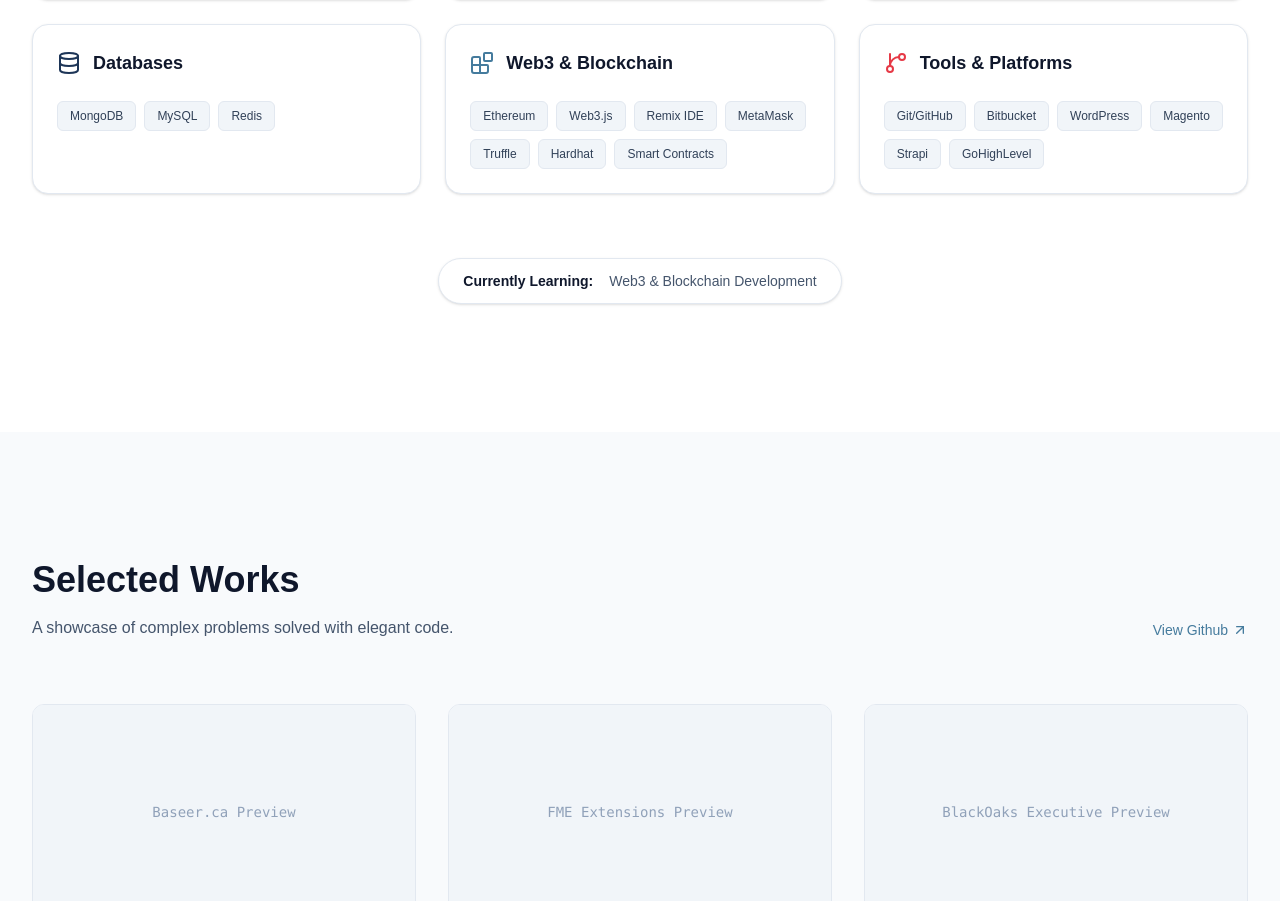
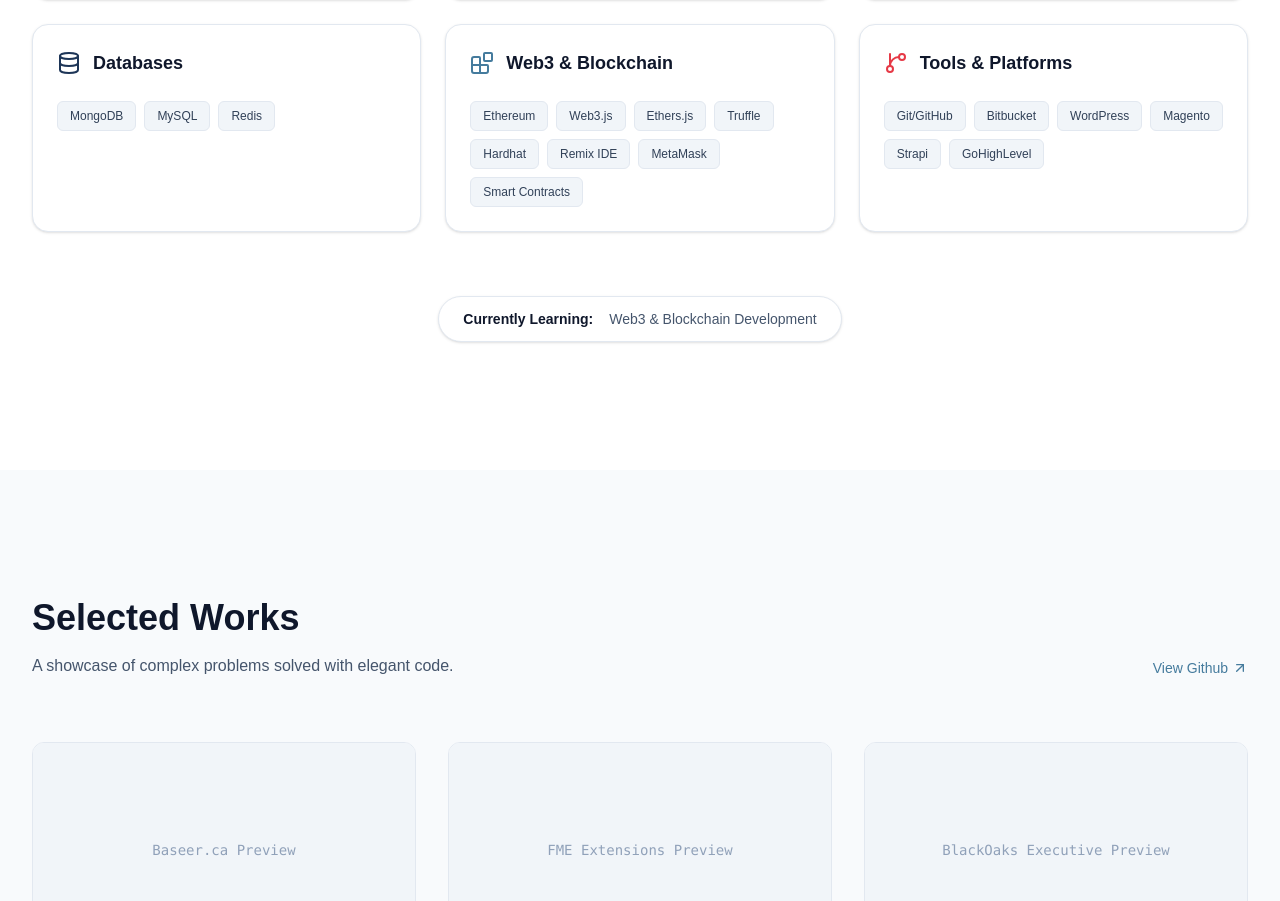
Before and after one commit to shuaibkhandev/shuaib_portfolio, a Next.js app: page / in a window 1280 px wide. Shown: the part 3038-3939 px from the top of the page. Built offline with nearby package versions, Linux system fonts and the light colour scheme.

Commit message:
updated web3 skills

```diff
--- a/src/components/Skills.tsx
+++ b/src/components/Skills.tsx
@@ -31,7 +31,7 @@
     },
     {
       title: "Web3 & Blockchain",
-      skills: ["Ethereum", "Web3.js", "Remix IDE", "MetaMask", "Truffle", "Hardhat", "Smart Contracts"],
+      skills: ["Ethereum", "Web3.js", "Ethers.js", "Truffle", "Hardhat", "Remix IDE", "MetaMask", "Smart Contracts"],
       icon: <Blocks className="w-6 h-6" />,
       color: "text-brand-blue",
     },
```
Also changed, not shown: 1 other file (tests, documents, lock files or other folders).
